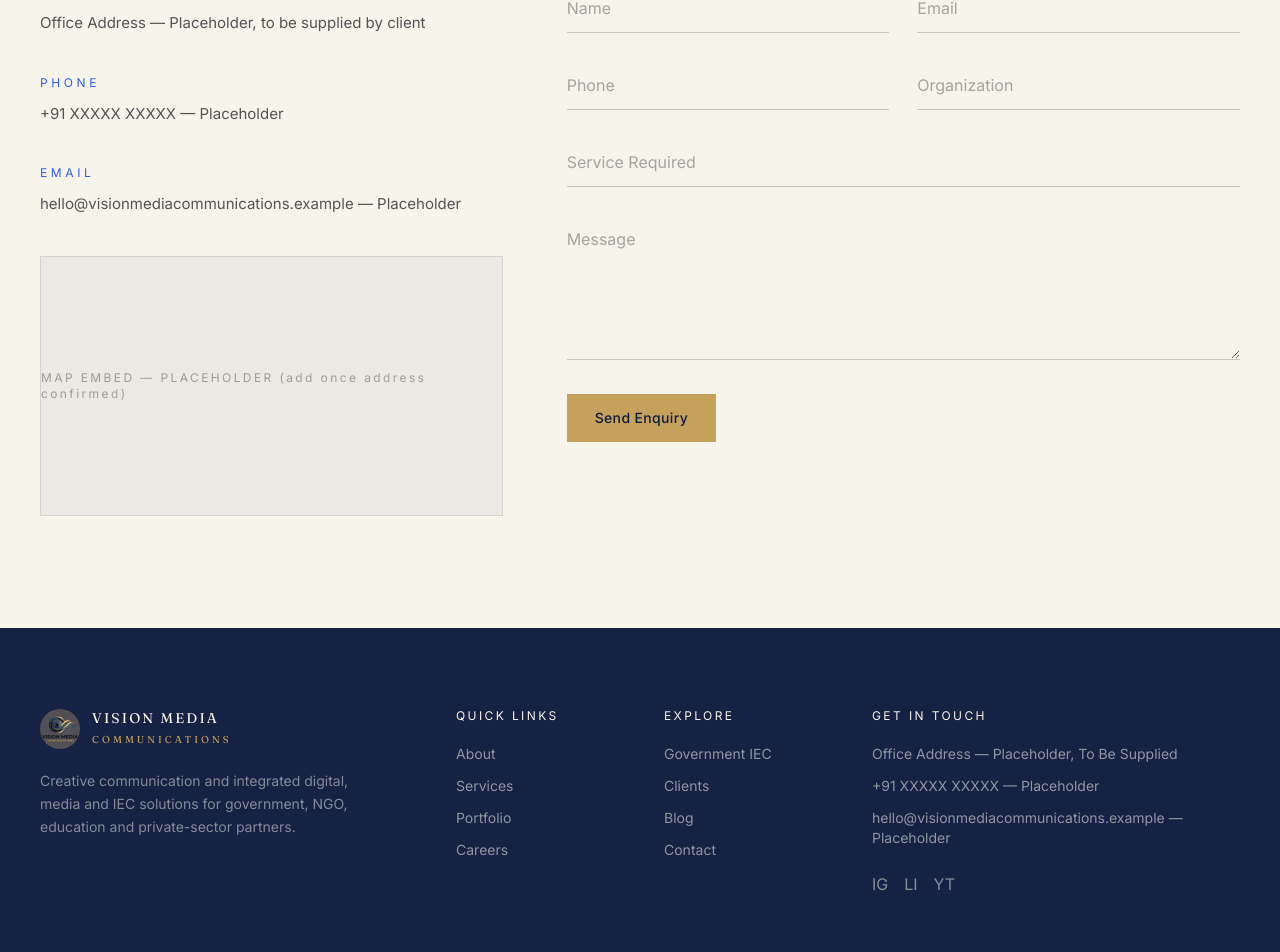
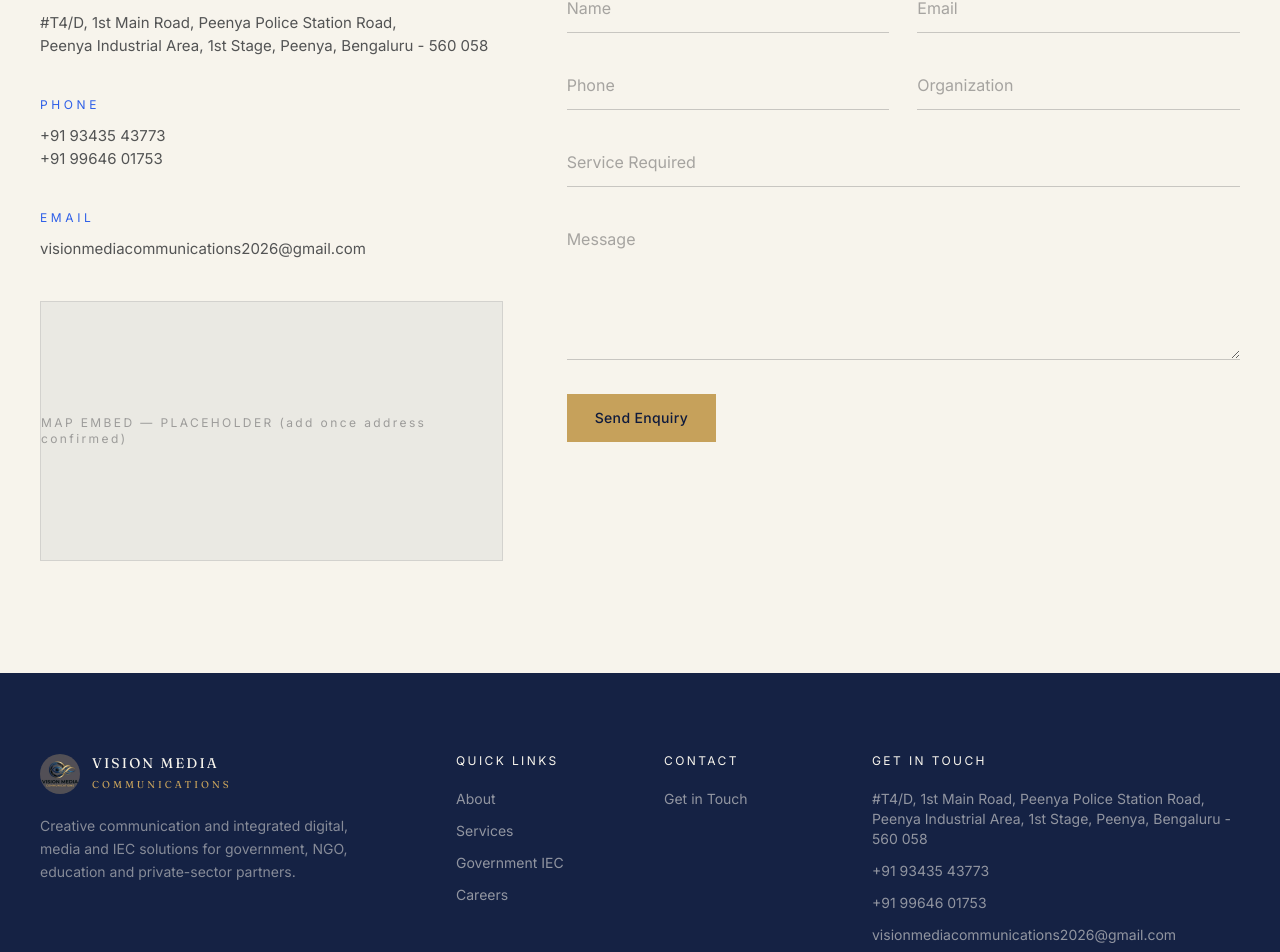
Before and after one commit to winodinfospace-official/VMCommunications, a Next.js app: page /contact in a window 1280 px wide. Shown: the part 616-1568 px from the top of the page. Built offline with nearby package versions, Linux system fonts and the light colour scheme.

Commit message:
Add files via upload

```diff
--- a/app/careers/page.tsx
+++ b/app/careers/page.tsx
@@ -28,7 +28,7 @@ export default function CareersPage() {
                 Send us your profile for future opportunities — we&apos;ll reach out when a role opens that fits.
               </p>
               <a
-                href="mailto:careers@visionmediacommunications.example"
+                href="mailto:visionmediacommunications2026@gmail.com"
                 className="inline-flex mt-8 text-ink text-sm font-medium border-b border-gold pb-1"
               >
                 Send Your Profile
--- a/app/contact/page.tsx
+++ b/app/contact/page.tsx
@@ -15,15 +15,20 @@ export default function ContactPage() {
           <div className="lg:col-span-5 space-y-10">
             <Reveal>
               <p className="text-blue text-xs tracking-[0.3em] mb-3">OFFICE</p>
-              <p className="text-ink/70 text-[15px]">Office Address — Placeholder, to be supplied by client</p>
+              <p className="text-ink/70 text-[15px]">
+                #T4/D, 1st Main Road, Peenya Police Station Road,
+                <br />
+                Peenya Industrial Area, 1st Stage, Peenya, Bengaluru - 560 058
+              </p>
             </Reveal>
             <Reveal delay={60}>
               <p className="text-blue text-xs tracking-[0.3em] mb-3">PHONE</p>
-              <p className="text-ink/70 text-[15px]">+91 XXXXX XXXXX — Placeholder</p>
+              <p className="text-ink/70 text-[15px]">+91 93435 43773</p>
+              <p className="text-ink/70 text-[15px]">+91 99646 01753</p>
             </Reveal>
             <Reveal delay={120}>
               <p className="text-blue text-xs tracking-[0.3em] mb-3">EMAIL</p>
-              <p className="text-ink/70 text-[15px]">hello@visionmediacommunications.example — Placeholder</p>
+              <p className="text-ink/70 text-[15px]">visionmediacommunications2026@gmail.com</p>
             </Reveal>
             <Reveal delay={180} className="aspect-video bg-navy/5 border border-ink/10 flex items-center justify-center">
               <p className="text-ink/35 text-xs tracking-[0.2em]">MAP EMBED — PLACEHOLDER (add once address confirmed)</p>
--- a/app/page.tsx
+++ b/app/page.tsx
@@ -2,11 +2,7 @@ import Reveal from "@/components/ui/Reveal";
 import Button from "@/components/ui/Button";
 import SectionEyebrow from "@/components/ui/SectionEyebrow";
 import ServiceList from "@/components/sections/ServiceList";
-import WorkGrid from "@/components/sections/WorkGrid";
-import ClientMarquee from "@/components/sections/ClientMarquee";
-import StatBlock from "@/components/sections/StatBlock";
 import { services } from "@/data/services";
-import { portfolioItems } from "@/data/portfolio";
 
 export default function HomePage() {
   return (
@@ -40,7 +36,7 @@ export default function HomePage() {
           </Reveal>
           <Reveal delay={240}>
             <div className="mt-10 flex flex-wrap items-center gap-5">
-              <Button href="/portfolio" variant="gold">Explore Our Work</Button>
+              <Button href="/services" variant="gold">Explore Our Work</Button>
               <Button href="/contact" variant="outline">Talk to Us</Button>
             </div>
           </Reveal>
@@ -152,20 +148,6 @@ export default function HomePage() {
         </div>
       </section>
 
-      {/* FEATURED WORK */}
-      <section className="bg-ivory py-28 lg:py-36">
-        <div className="max-w-7xl mx-auto px-6 lg:px-10">
-          <Reveal className="flex flex-col lg:flex-row lg:items-end lg:justify-between gap-6 mb-14">
-            <div>
-              <SectionEyebrow>OUR WORK</SectionEyebrow>
-              <h2 className="font-display text-4xl lg:text-5xl leading-[1.1] text-ink font-light">Ideas transformed into impact.</h2>
-            </div>
-            <a href="/portfolio" className="text-ink text-sm font-medium border-b border-gold pb-1 w-fit">View All Work</a>
-          </Reveal>
-          <WorkGrid items={portfolioItems.slice(0, 6)} />
-        </div>
-      </section>
-
       {/* WHY VISION MEDIA */}
       <section className="bg-charcoal py-24 lg:py-32">
         <div className="max-w-7xl mx-auto px-6 lg:px-10">
@@ -179,44 +161,6 @@ export default function HomePage() {
               </Reveal>
             ))}
           </div>
-        </div>
-      </section>
-
-      {/* IMPACT */}
-      <section className="bg-ivory py-24 lg:py-32 border-b border-ink/10">
-        <StatBlock />
-      </section>
-
-      {/* CLIENTS */}
-      <section className="bg-ivory py-24 lg:py-28 overflow-hidden">
-        <div className="max-w-7xl mx-auto px-6 lg:px-10 mb-12">
-          <Reveal>
-            <SectionEyebrow>CLIENTS</SectionEyebrow>
-            <h2 className="font-display text-3xl lg:text-4xl text-ink font-light">Trusted across sectors.</h2>
-          </Reveal>
-        </div>
-        <Reveal>
-          <ClientMarquee />
-        </Reveal>
-      </section>
-
-      {/* TESTIMONIALS */}
-      <section className="bg-ivory pb-28 lg:pb-36">
-        <div className="max-w-7xl mx-auto px-6 lg:px-10">
-          <Reveal className="border border-ink/10 p-10 lg:p-16 relative">
-            <span className="font-display text-7xl text-gold/30 absolute top-6 left-8 select-none">&ldquo;</span>
-            <p className="font-display text-2xl lg:text-3xl text-ink font-light leading-snug max-w-2xl relative">
-              Client testimonial placeholder — real feedback from Vision Media Communications clients will be
-              featured here once supplied.
-            </p>
-            <div className="mt-8 flex items-center gap-4">
-              <div className="w-11 h-11 rounded-full bg-navy/10" />
-              <div>
-                <p className="text-ink text-sm font-medium">Client Name — Placeholder</p>
-                <p className="text-ink/50 text-xs">Organization / Title — Placeholder</p>
-              </div>
-            </div>
-          </Reveal>
         </div>
       </section>
 
--- a/components/layout/Footer.tsx
+++ b/components/layout/Footer.tsx
@@ -25,27 +25,25 @@ export default function Footer() {
             <ul className="space-y-3 text-ivory/55 text-sm">
               <li><Link href="/about" className="hover:text-gold transition-colors">About</Link></li>
               <li><Link href="/services" className="hover:text-gold transition-colors">Services</Link></li>
-              <li><Link href="/portfolio" className="hover:text-gold transition-colors">Portfolio</Link></li>
+              <li><Link href="/government-iec" className="hover:text-gold transition-colors">Government IEC</Link></li>
               <li><Link href="/careers" className="hover:text-gold transition-colors">Careers</Link></li>
             </ul>
           </div>
 
           <div className="md:col-span-2">
-            <p className="text-ivory text-xs tracking-[0.2em] mb-5">EXPLORE</p>
+            <p className="text-ivory text-xs tracking-[0.2em] mb-5">CONTACT</p>
             <ul className="space-y-3 text-ivory/55 text-sm">
-              <li><Link href="/government-iec" className="hover:text-gold transition-colors">Government IEC</Link></li>
-              <li><Link href="/clients" className="hover:text-gold transition-colors">Clients</Link></li>
-              <li><Link href="/blog" className="hover:text-gold transition-colors">Blog</Link></li>
-              <li><Link href="/contact" className="hover:text-gold transition-colors">Contact</Link></li>
+              <li><Link href="/contact" className="hover:text-gold transition-colors">Get in Touch</Link></li>
             </ul>
           </div>
 
           <div className="md:col-span-4">
             <p className="text-ivory text-xs tracking-[0.2em] mb-5">GET IN TOUCH</p>
             <ul className="space-y-3 text-ivory/55 text-sm">
-              <li>Office Address — Placeholder, To Be Supplied</li>
-              <li>+91 XXXXX XXXXX — Placeholder</li>
-              <li>hello@visionmediacommunications.example — Placeholder</li>
+              <li>#T4/D, 1st Main Road, Peenya Police Station Road, Peenya Industrial Area, 1st Stage, Peenya, Bengaluru - 560 058</li>
+              <li>+91 93435 43773</li>
+              <li>+91 99646 01753</li>
+              <li>visionmediacommunications2026@gmail.com</li>
             </ul>
             <div className="flex items-center gap-4 mt-6">
               <a href="#" aria-label="Instagram" className="text-ivory/50 hover:text-gold transition-colors">IG</a>
--- a/components/layout/Navbar.tsx
+++ b/components/layout/Navbar.tsx
@@ -8,9 +8,6 @@ const links = [
   { href: "/about", label: "About" },
   { href: "/services", label: "Services" },
   { href: "/government-iec", label: "Government IEC" },
-  { href: "/portfolio", label: "Portfolio" },
-  { href: "/clients", label: "Clients" },
-  { href: "/blog", label: "Blog" },
   { href: "/careers", label: "Careers" },
   { href: "/contact", label: "Contact" },
 ];
```
